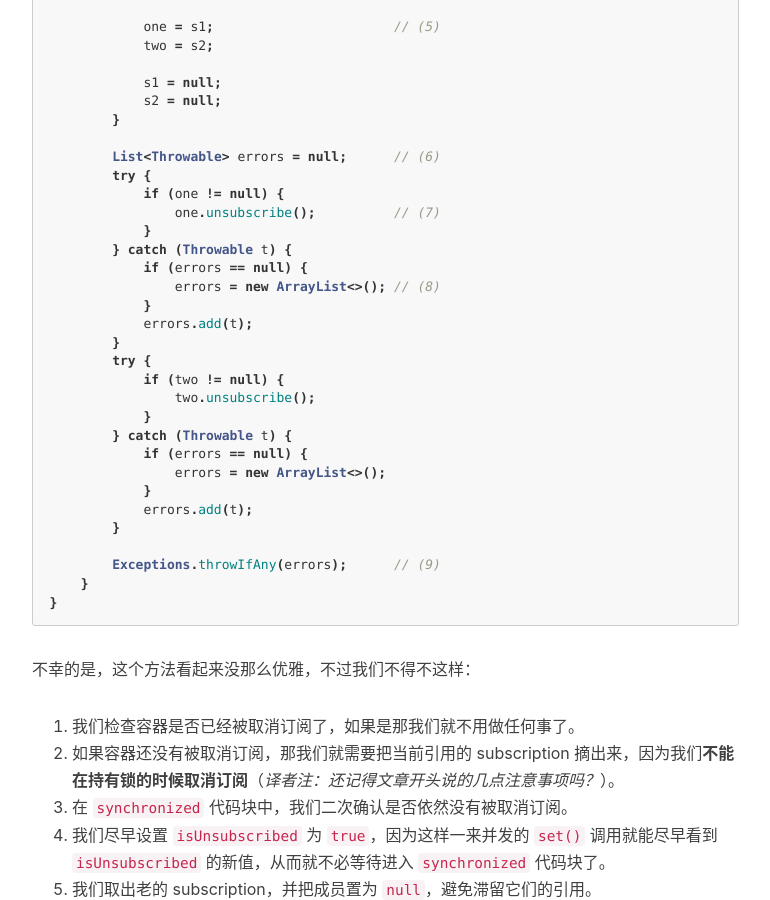
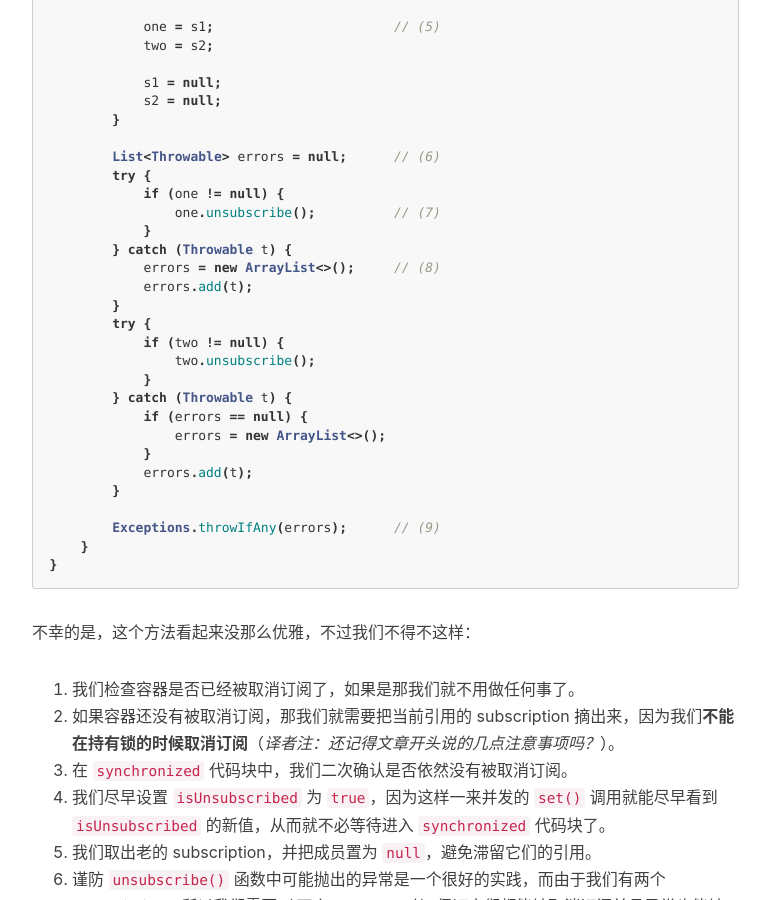
Before and after one commit to Piasy/AdvancedRxJava, a Jekyll site: the page built from _posts/2016-07-15-operator-concurrency-primitives-subscription-containers-1.md, in a window 1280 px wide and 900 px high, scrolled down 5414 px. Shown: the whole window, without its empty margins (233-1003 px from the left). Built offline with Jekyll 4.4.1, drawn with Linux system fonts in a browser that asks for light colours; comment, search, counter and statistics services are not loaded.

Commit message:
minor fix

```diff
--- a/_posts/2016-07-15-operator-concurrency-primitives-subscription-containers-1.md
+++ b/_posts/2016-07-15-operator-concurrency-primitives-subscription-containers-1.md
@@ -156,9 +156,7 @@ public void unsubscribe() {
                 one.unsubscribe();          // (7)
             }
         } catch (Throwable t) {
-            if (errors == null) {
-                errors = new ArrayList<>(); // (8)
-            }
+            errors = new ArrayList<>();     // (8)
             errors.add(t);
         }
         try {
```
